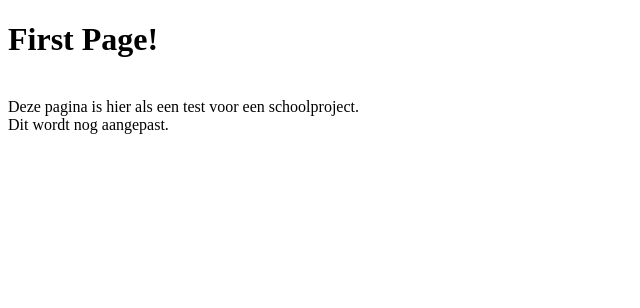
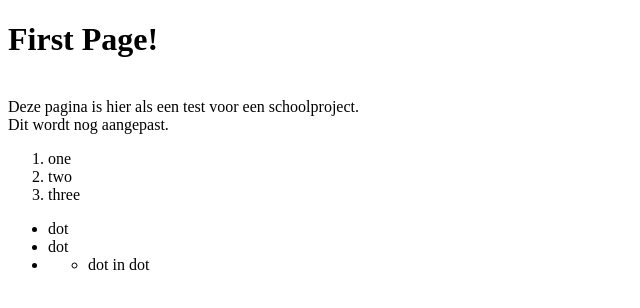
Before and after one commit to mjart/School-site, a plain HTML site: page index.html in a window 1280 px wide. Shown: the whole page, without its empty margins (0-640 px from the left). Drawn offline with Linux system fonts and the light colour scheme.

Commit message:
basic css

```diff
--- a/index.html
+++ b/index.html
@@ -9,8 +9,20 @@
 		<br>
 		Deze pagina is hier als een test voor een schoolproject. <br>
 		Dit wordt nog  aangepast.
-
-
+		<ol>
+			<li>one</li>
+			<li>two</li>
+			<li>three</li>
+		</ol>
+		<ul>
+			<li>dot</li>
+			<li>dot</li>
+			<li>
+				 <ul>
+				<li>dot in dot</li>
+				</ul>
+			</li>
+		</ul>
 
 	</p>
 </body>
--- /dev/null
+++ b/styles.css
@@ -0,0 +1,2 @@
+ol{list-style: upper-alpha;}
+ul{list-style: disc;}
```
